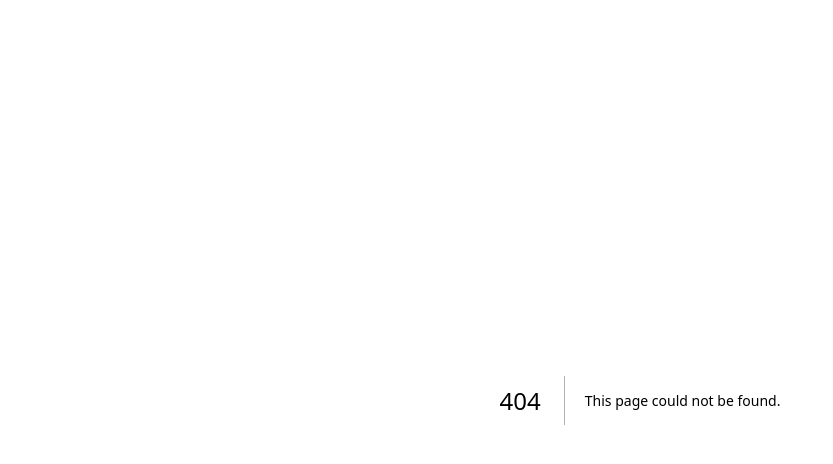
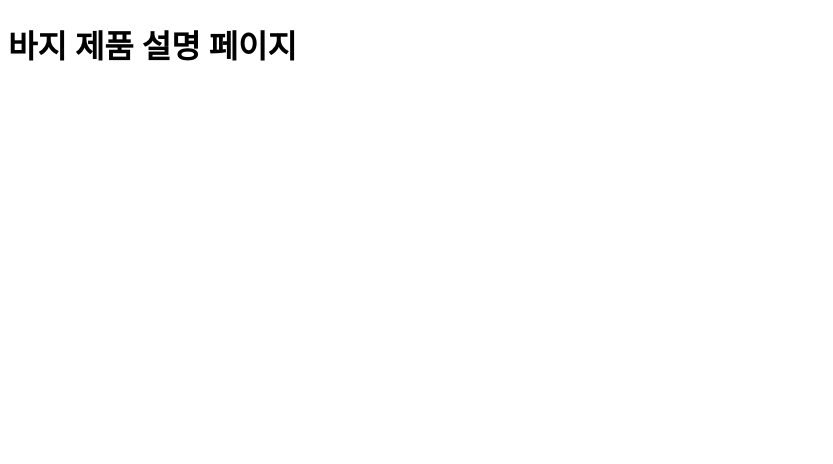
Before and after one commit to mr-chacha/Next.js-practice, a Next.js app: page /products/pants in a window 1280 px wide. Before the commit this address had no page. Shown: the top 464 px of the page, without its empty margins (0-833 px from the left). Built offline with nearby package versions, Linux system fonts and the light colour scheme.

Commit message:
정적라우팅

```diff
--- /dev/null
+++ b/src/app/products/page.tsx
@@ -0,0 +1,5 @@
+import React from "react";
+
+export default function page() {
+  return <h1>제품소개페이지</h1>;
+}
--- /dev/null
+++ b/src/app/products/pants/page.tsx
@@ -0,0 +1,5 @@
+import React from "react";
+
+export default function page() {
+  return <h1>바지 제품 설명 페이지</h1>;
+}
```
